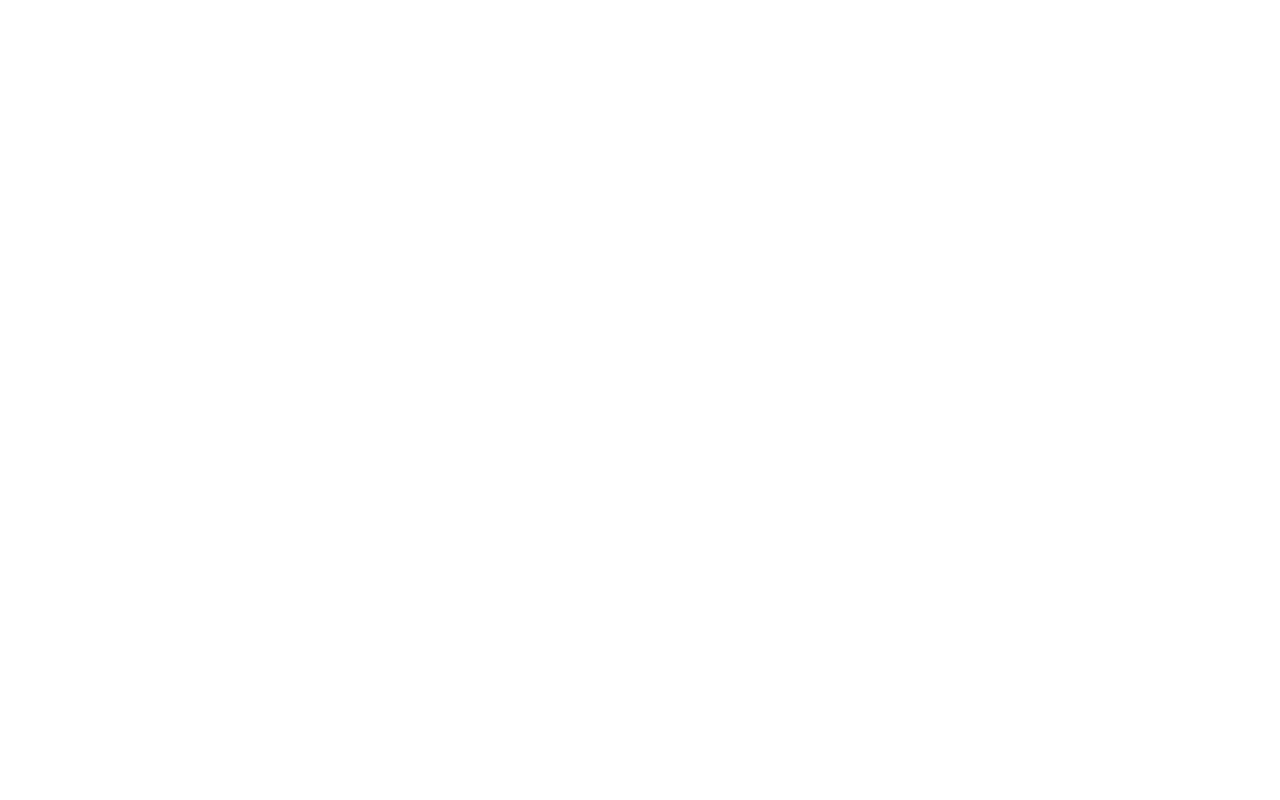
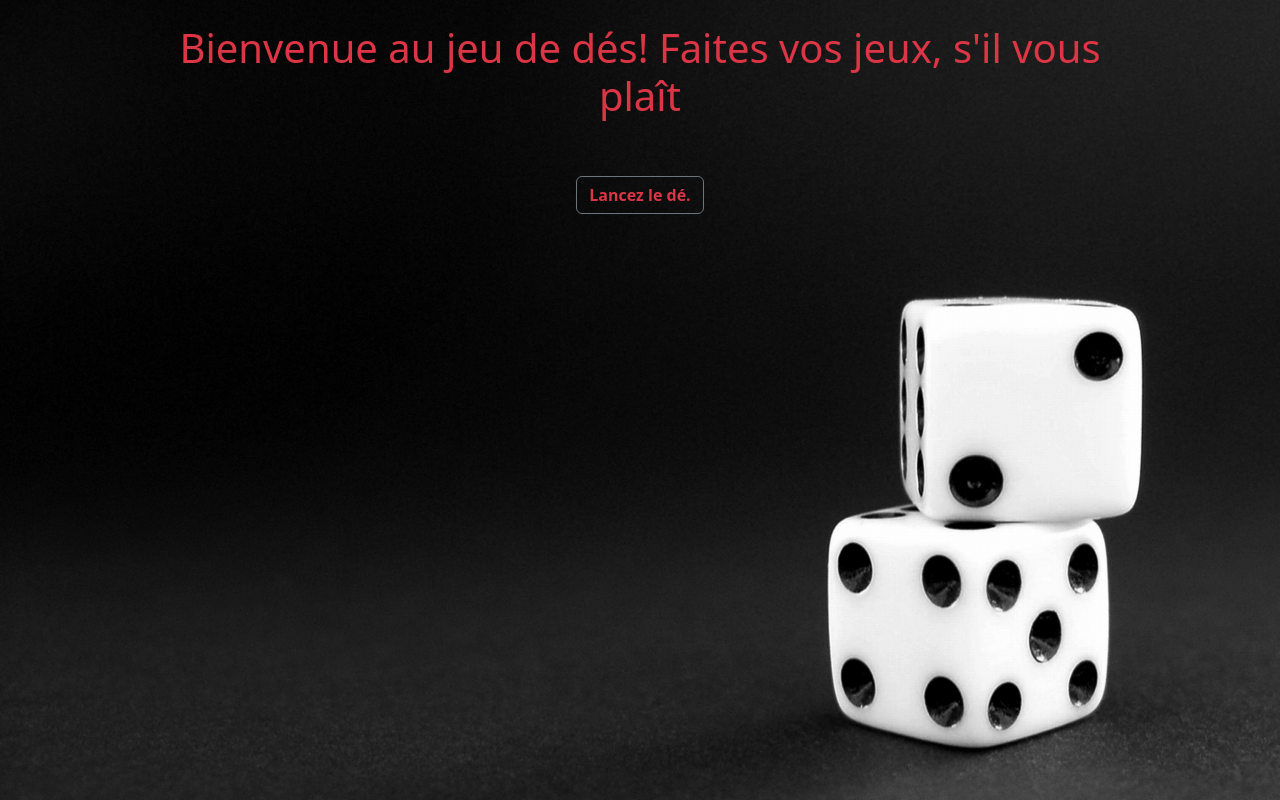
Before and after one commit to pierluigicarrieri/js-mail-dadi, a plain HTML site: page dadi/index.html in a window 1280 px wide. Drawn offline with nearby package versions, Linux system fonts and the light colour scheme.

Commit message:
done layout dadi

```diff
--- a/dadi/index.html
+++ b/dadi/index.html
@@ -9,6 +9,38 @@
 </head>
 <body>
 
+    <main class="vh-100">
+
+        <div class="container">
+
+            <div class="row justify-content-center text-center">
+
+                <div class="col-10">
+
+                    <h1 class="pt-4 text-center text-danger">Bienvenue au jeu de dés! Faites vos jeux, s'il vous plaît</h1>
+
+                    <button id="die_thrower" class="btn btn-outline-secondary mt-5 text-danger">
+                        <strong>Lancez le dé.</strong>
+                    </button>
+
+                    <div id="results" class="d-flex justify-content-around text-danger">
+
+                        <div id="user_results"></div>
+
+                        <div id="computer_results"></div>
+
+                    </div>
+
+                    <div id="win_or_lose" class="text-danger"></div>
+
+                </div>
+
+            </div>
+
+        </div>
+
+    </main>
+
     <script src="https://cdn.jsdelivr.net/npm/bootstrap@5.3.0/dist/js/bootstrap.bundle.min.js" integrity="sha384-geWF76RCwLtnZ8qwWowPQNguL3RmwHVBC9FhGdlKrxdiJJigb/j/68SIy3Te4Bkz" crossorigin="anonymous"></script>
     <script src="scripts/main.js"></script>
 </body>
--- a/dadi/styles/style.css
+++ b/dadi/styles/style.css
@@ -0,0 +1,5 @@
+main {
+    background-image: url("/dadi/img/dice.jpeg");
+    background-size: cover;
+    background-position: center;
+}
```
Also changed, not shown: dadi/img/dice.jpeg (added), 3 other files.
